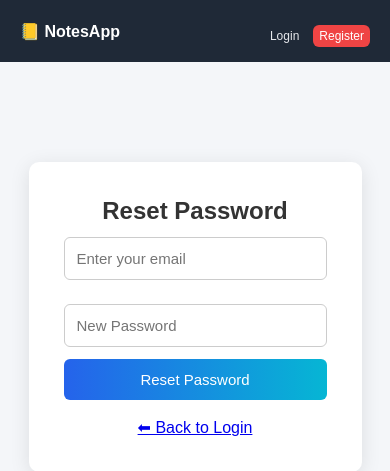
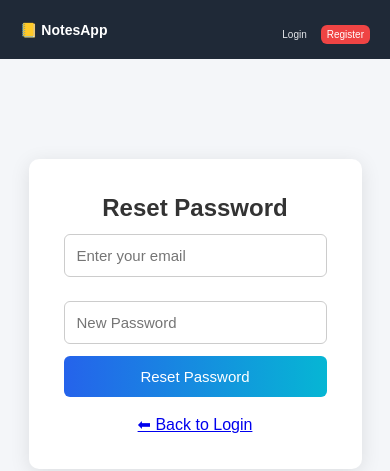
Before and after one commit to pulletisrinivas/Flask_App, a Flask app: page /forgot in a window 390 px wide. Shown: the top 471 px of the page. Run offline with Flask 3, Linux system fonts and the light colour scheme.

Commit message:
first commit

```diff
--- a/static/style.css
+++ b/static/style.css
@@ -602,12 +602,12 @@ body {
     }
 
     .nav-right a {
-        font-size: 12px;                  /* reduce size for mobile */
+        font-size: 10px;                  /* reduce size for mobile */
         padding: 4px 6px;
     }
 
     .nav-right span {
-        font-size: 12px;
+        font-size: 10px;
         padding: 4px 8px;
         max-width: 110px;                 /* prevent long email breaking */
         overflow: hidden;
@@ -616,6 +616,6 @@ body {
     }
 
     .navbar h2 {
-        font-size: 16px;                  /* smaller title */
+        font-size: 14px;                  /* smaller title */
     }
 }
```
